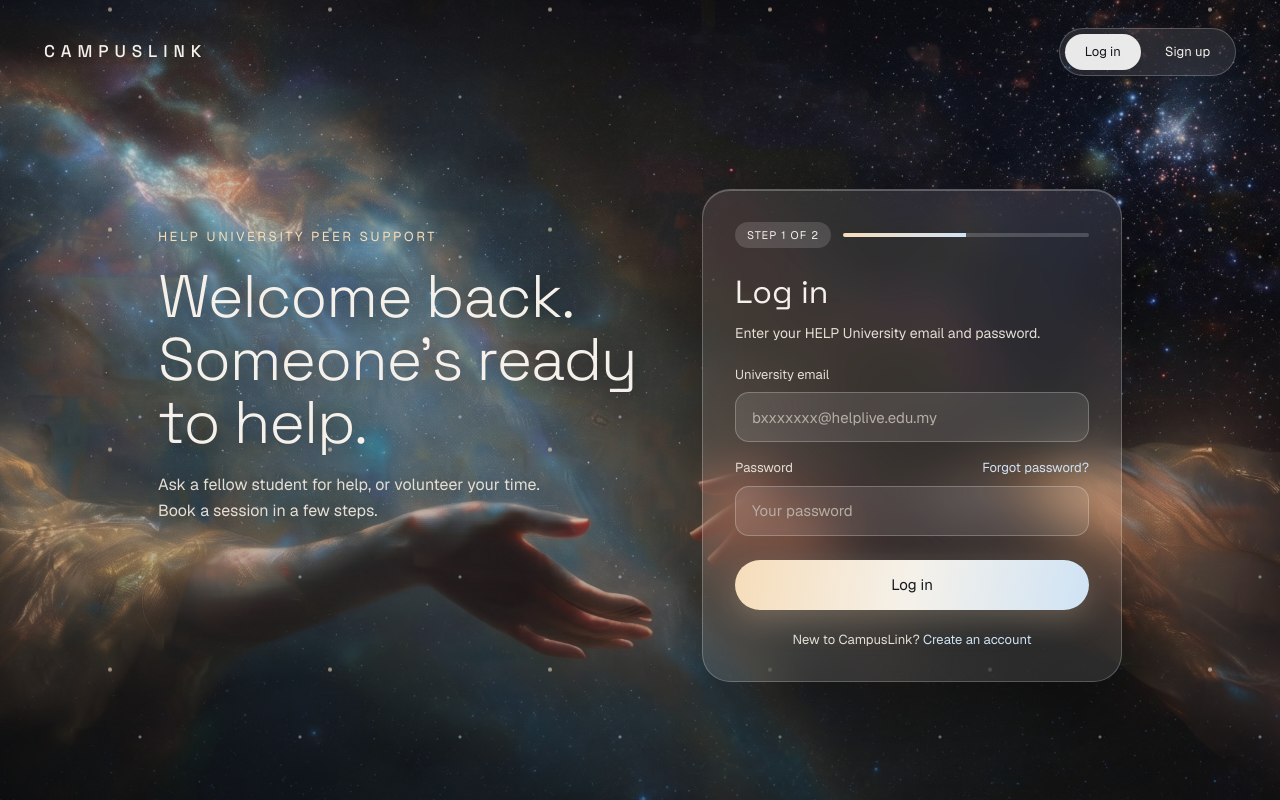
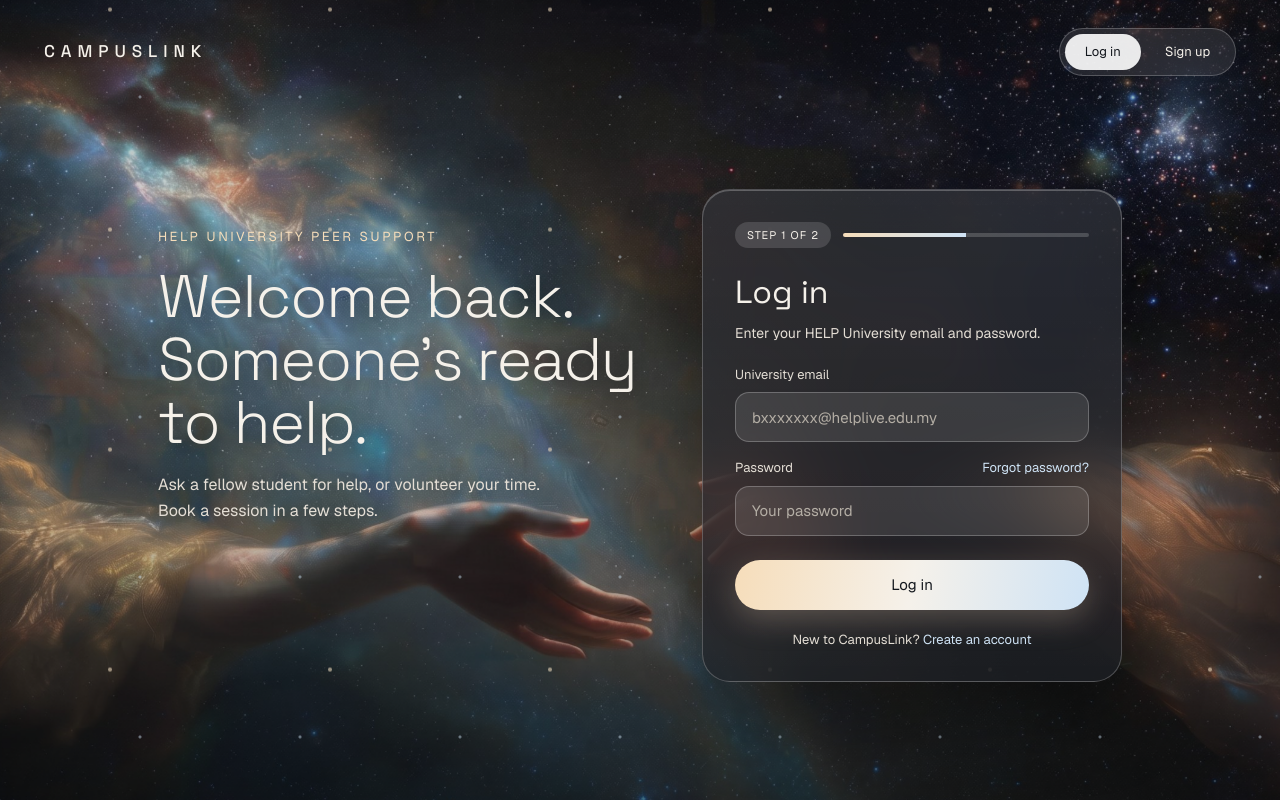
Before and after one commit to CrudusLiv/CampusLink, a Next.js app in the folder frontend/: page /login in a window 1280 px wide. Built offline with nearby package versions, Linux system fonts and the light colour scheme; no server answers.

Commit message:
style(auth): darker card background for readability

```diff
--- a/frontend/components/auth/AuthLayout.module.css
+++ b/frontend/components/auth/AuthLayout.module.css
@@ -254,3 +254,12 @@
     animation: none;
   }
 }
+
+/* Easier to read: darker frosted card behind the text */
+.card {
+  background:
+    linear-gradient(180deg, rgba(255, 255, 255, 0.10), rgba(255, 255, 255, 0.04)),
+    rgba(14, 18, 26, 0.65);
+  backdrop-filter: blur(28px) saturate(140%);
+  -webkit-backdrop-filter: blur(28px) saturate(140%);
+}
```
